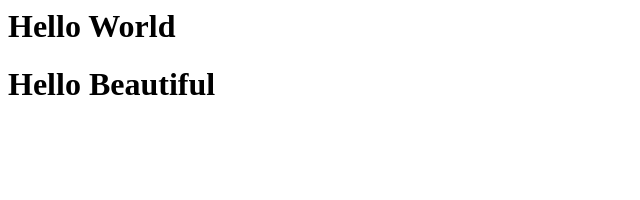
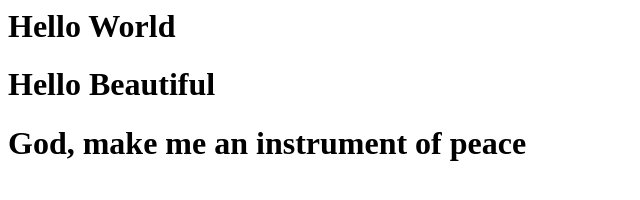
Before and after one commit to bissat/remoterepo_manas, a plain HTML site: page index.html in a window 1280 px wide. Shown: the whole page, without its empty margins (0-640 px from the left). Drawn offline with Linux system fonts and the light colour scheme.

Commit message:
-- added peace

```diff
--- a/index.html
+++ b/index.html
@@ -1,2 +1,3 @@
 <h1>Hello World</h1>
 <h1>Hello Beautiful</h1>
+<h1>God, make me an instrument of peace</h1>
```
